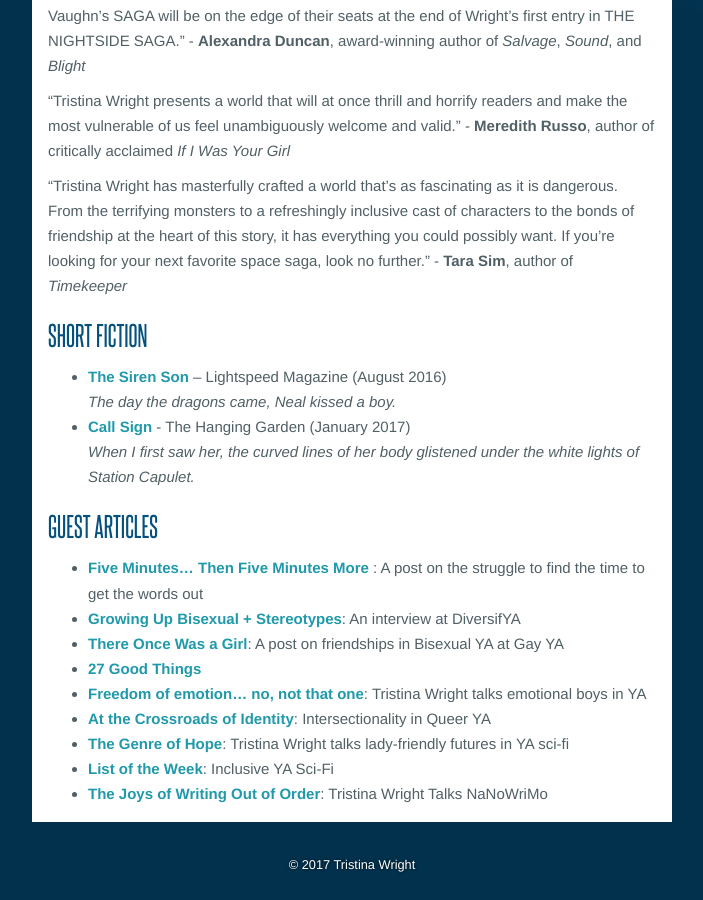
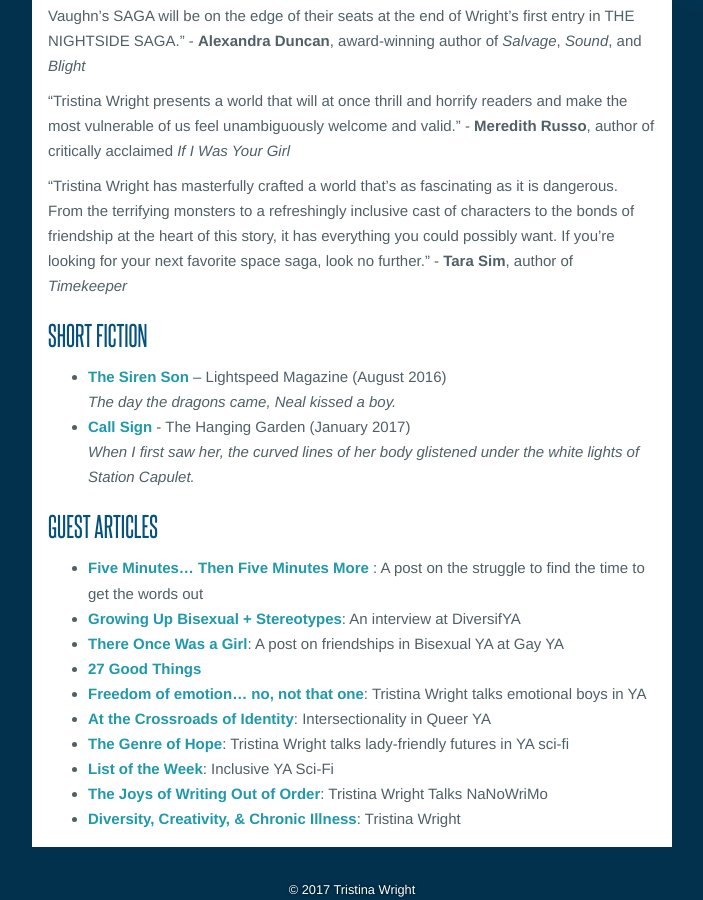
Before and after one commit to TristinaWright/tristinawright.github.io, a Jekyll site: the page built from _posts/static/2015-12-08-writing.md, in a window 1280 px wide and 900 px high, scrolled down 805 px. Shown: the whole window, without its empty margins (288-991 px from the left). Built offline with Jekyll 4.4.1, drawn with Linux system fonts in a browser that asks for light colours; before the commit the page ends 1680 px from its top, so only the background shows below that.

Commit message:
Updated 2015-12-08-writing.md

```diff
--- a/_posts/static/2015-12-08-writing.md
+++ b/_posts/static/2015-12-08-writing.md
@@ -37,3 +37,4 @@
 - [The Genre of Hope](http://www.yainterrobang.com/starship-ladies-inclusive-scifi/): Tristina Wright talks lady-friendly futures in YA sci-fi
 - [List of the Week](http://www.yainterrobang.com/inclusive-ya-sci-fi-list/): Inclusive YA Sci-Fi
 - [The Joys of Writing Out of Order](http://www.yainterrobang.com/writing-out-of-order-nanowrimo-2016/): Tristina Wright Talks NaNoWriMo
+- [Diversity, Creativity, & Chronic Illness](http://bloggingonward.com/creativity-chronic-illness-tristina-wright/): Tristina Wright
```
